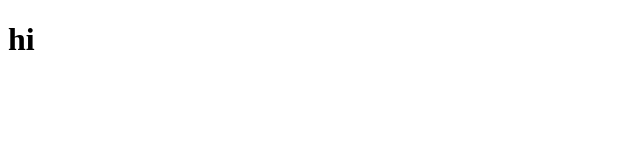
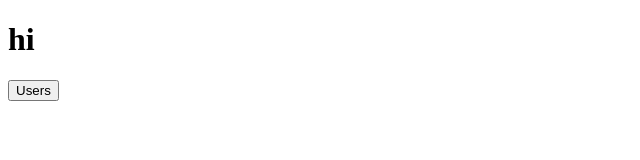
Before and after one commit to bojeans/fitness-app, a Next.js app in the folder client/: page / in a window 1280 px wide. Shown: the top 160 px of the page, without its empty margins (0-640 px from the left). Built offline with nearby package versions, Linux system fonts and the light colour scheme.

Commit message:
added simple button and tested for link to users

```diff
--- a/client/src/app/page.tsx
+++ b/client/src/app/page.tsx
@@ -1,3 +1,12 @@
+import Link from "next/link";
+
 export default function Home() {
-  return <h1>hi</h1>;
+  return (
+    <div>
+      <h1>hi</h1>
+      <Link href="/users">
+        <button>Users</button>
+      </Link>
+    </div>
+  );
 }
```
